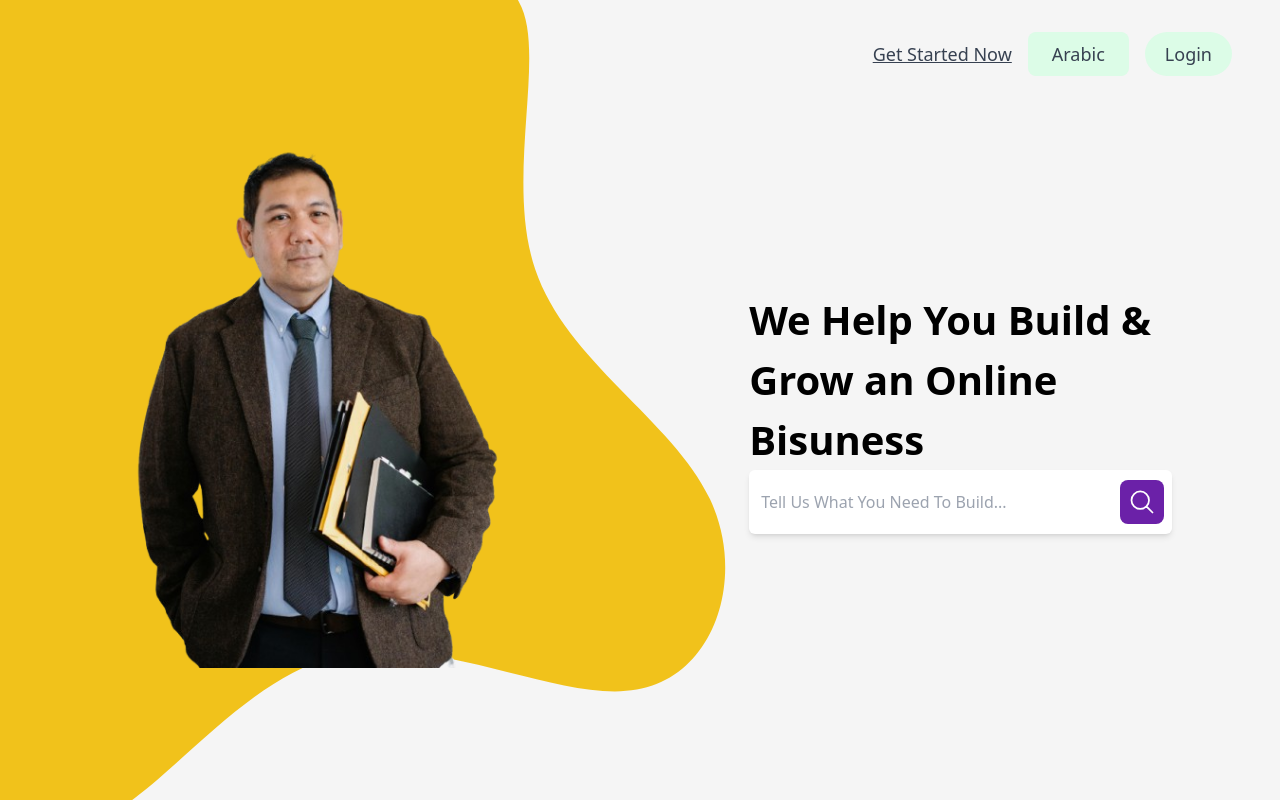
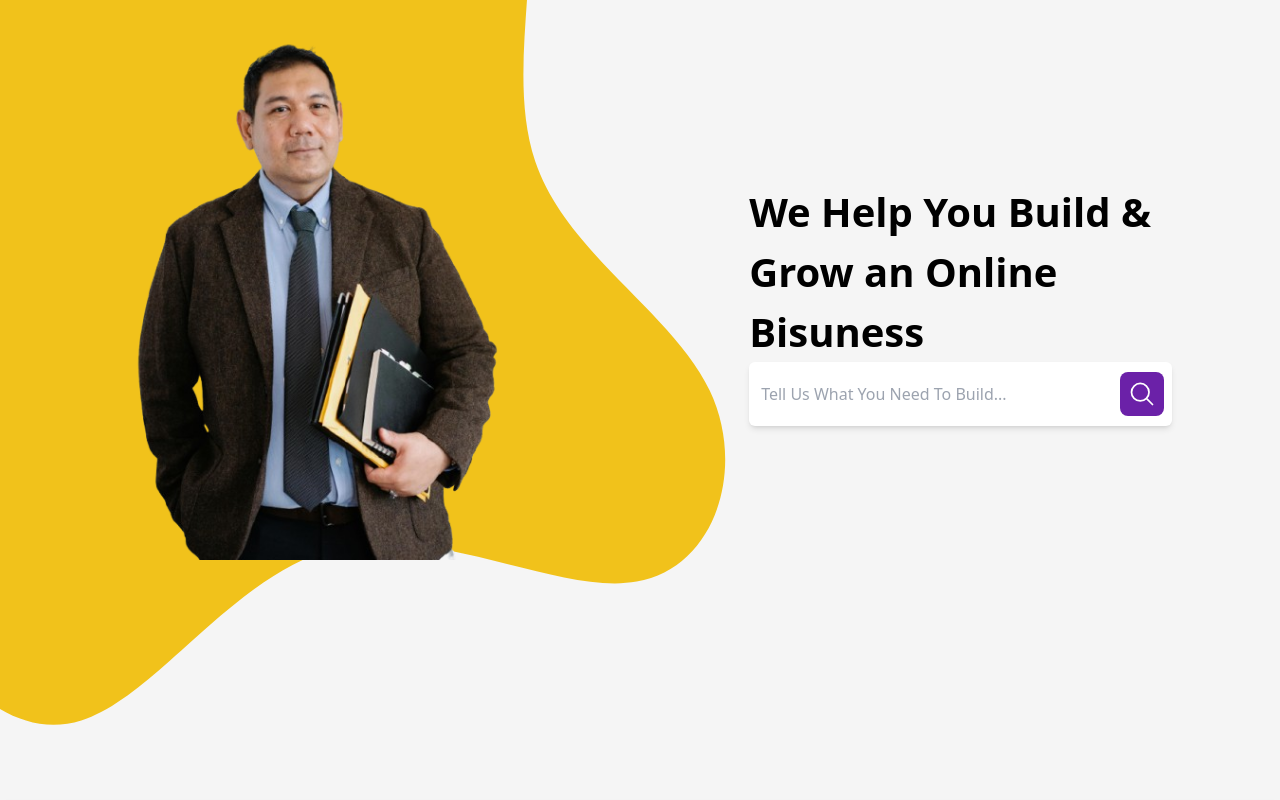
Before and after one commit to faresibrahim081/Nebula-task, a React (Vite) app: page / in a window 1280 px wide. Shown: the top 800 px of the page. Built offline with nearby package versions, Linux system fonts and the light colour scheme; grey boxes are pictures that could not be loaded.

Commit message:
push the last update to the repo 3

```diff
--- a/src/App.jsx
+++ b/src/App.jsx
@@ -2,8 +2,7 @@ import "./App.css";
 import Brands from "./Brands/Brands";
 import Contact from "./Contact/Contact";
 import Footer from "./Footer/Footer";
-import Header from "./header/Header.jsx";
-// import Header from "./header/Header";
+// import Header from "./header/Header.jsx";
 import Layout from "./Layout/Layout";
 import Services from "./Services/Services";
 import WeHelpYou from "./WeHelpYou//WeHelpYou";
@@ -43,7 +42,7 @@ function App() {
         className="hidden md:block fixed z-20 top-[0] left-[0] w-[60px] h-[60px] rounded-[50%] pointer-events-none bg-mainColor opacity-[0.5]"
         style={{ top: y, left: x }}
       ></div>
-      <Header />
+      {/* <Header /> */}
       <Layout />
       <Brands />
       <WeHelpYou />
```
